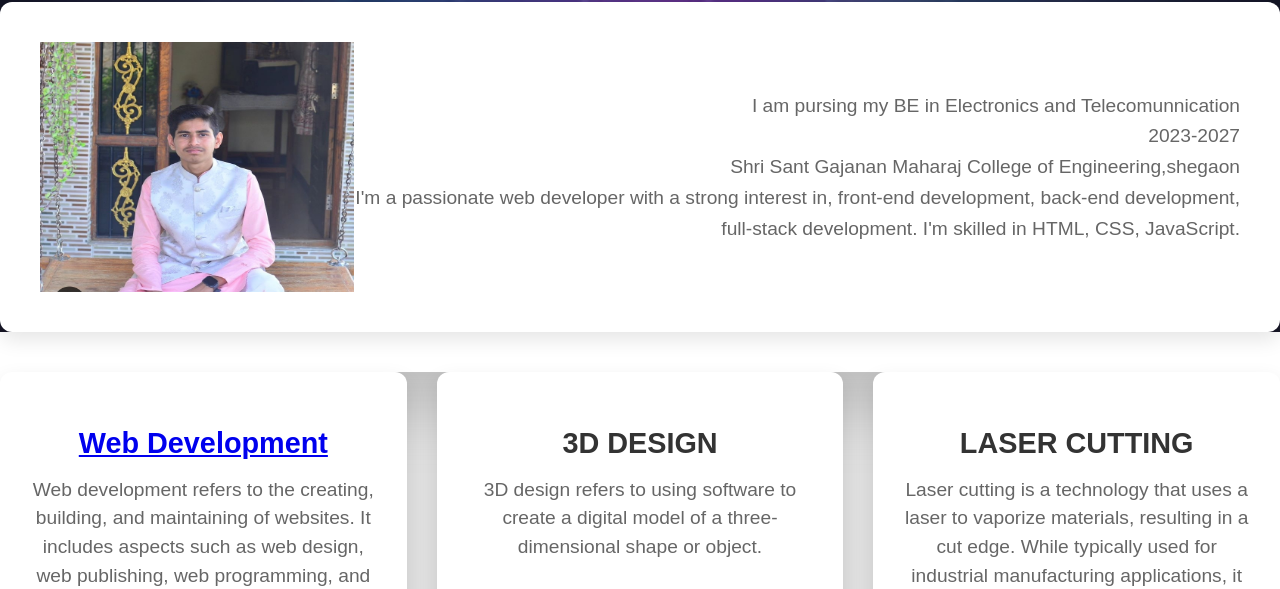
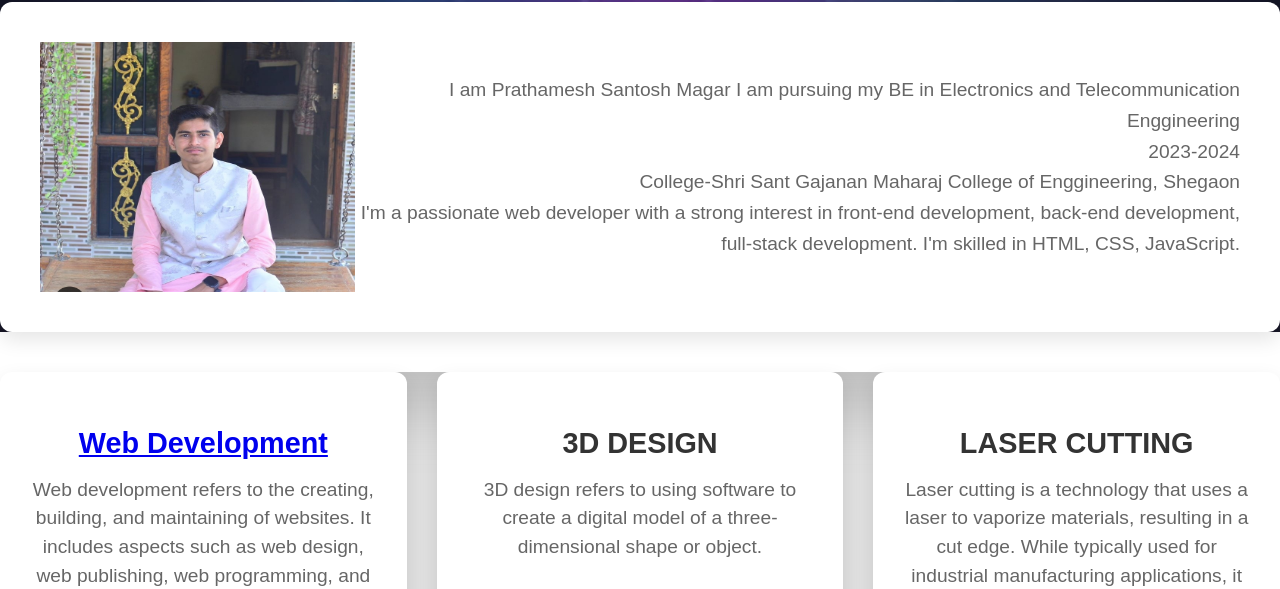
Before and after one commit to prathamesh-magar-07/Portfolio, a plain HTML site: page index.html in a window 1280 px wide. Shown: the part 210-799 px from the top of the page. Drawn offline with Linux system fonts and the light colour scheme.

Commit message:
Update index.html

```diff
--- a/index.html
+++ b/index.html
@@ -160,8 +160,10 @@ box-shadow: inset 40px 40px 58px #bebebe,
         <img src="./img/patu.jpg" alt="Your photo" height="250px" width="500px">
 
 
-      <p>I am pursing my BE in Electronics and Telecomunnication <br>2023-2027 <br>Shri Sant Gajanan Maharaj College of Engineering,shegaon <br>
-        I'm a passionate web developer with a strong interest in, front-end development, back-end development, full-stack development. I'm skilled in  HTML, CSS, JavaScript.</p>
+      <p>I am Prathamesh Santosh Magar I am pursuing my BE in Electronics and Telecommunication Enggineering <br>
+        2023-2024 <br>
+        College-Shri Sant Gajanan Maharaj College of Enggineering, Shegaon <br>
+        I'm a passionate web developer with a strong interest in  front-end development, back-end development, full-stack development. I'm skilled in HTML, CSS, JavaScript.</p>
     </div>
     </section>
 
```
